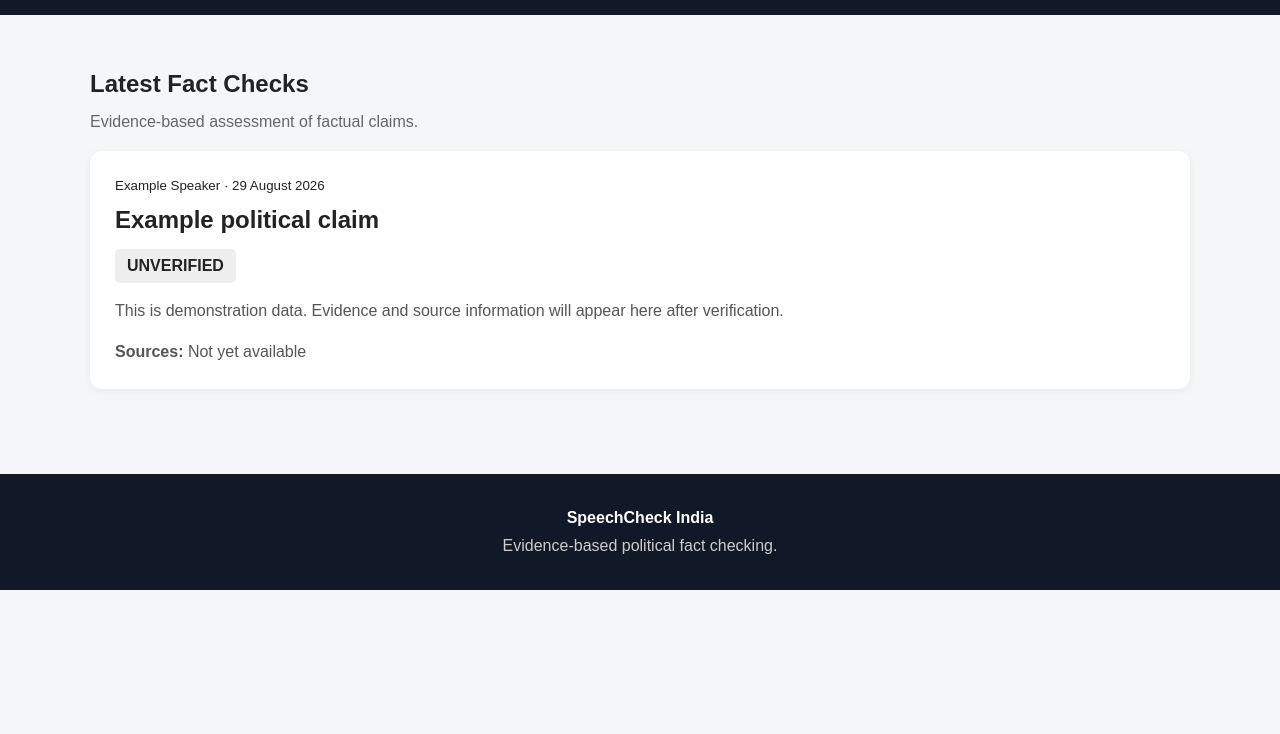
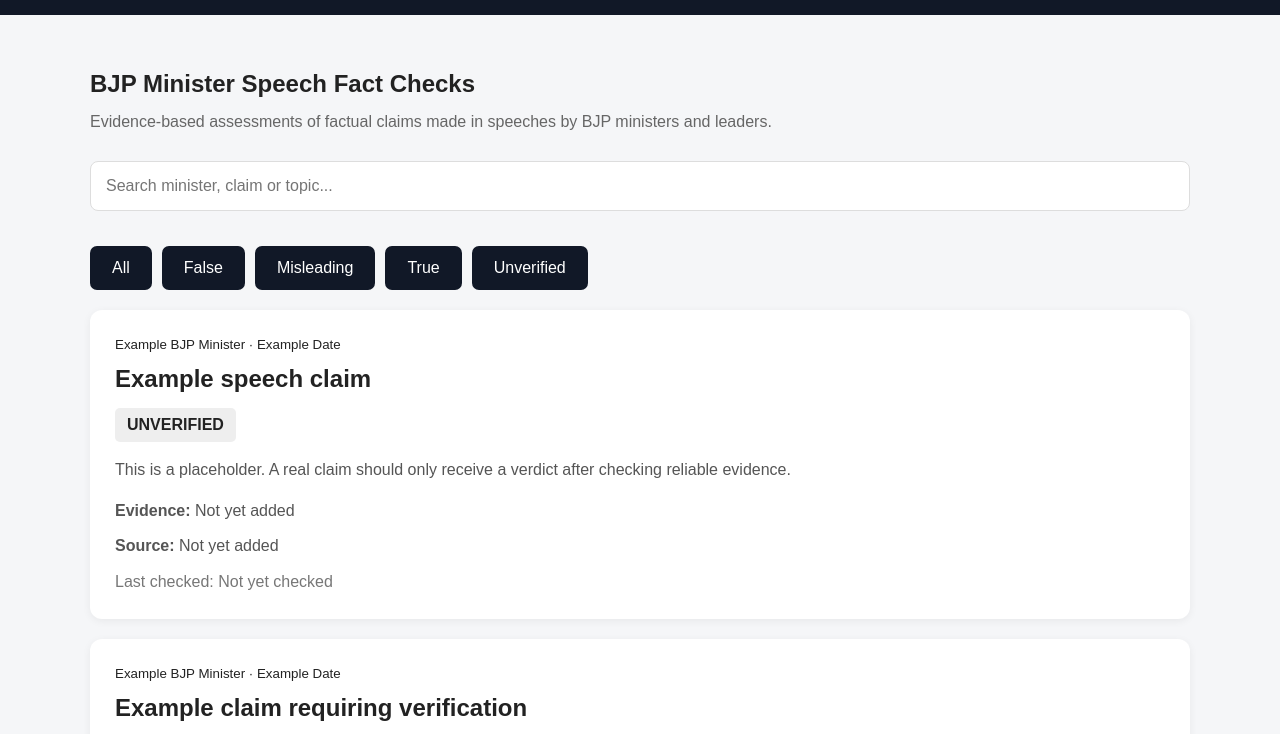
Before and after one commit to facts2378-hash/Bjp-political-speech-factcheck, a plain HTML site: page index.html in a window 1280 px wide. Both pictures are taken after a click on the button "Fact Checks". Shown: the part 53-787 px from the top of the page. Drawn offline with Linux system fonts and the light colour scheme.

Commit message:
Update index.html

```diff
--- a/index.html
+++ b/index.html
@@ -746,43 +746,101 @@
 
     <div class="container section">
 
-
         <div class="english">
 
-            <h1>Latest Fact Checks</h1>
+            <h1>BJP Minister Speech Fact Checks</h1>
 
             <p style="margin-top:15px;color:#666;">
-                Evidence-based assessment of factual claims.
+                Evidence-based assessments of factual claims
+                made in speeches by BJP ministers and leaders.
             </p>
 
         </div>
 
-
         <div class="hindi">
 
-            <h1>नवीनतम तथ्य-जांच</h1>
+            <h1>भाजपा नेताओं के भाषणों की तथ्य-जांच</h1>
 
             <p style="margin-top:15px;color:#666;">
+                भाजपा मंत्रियों और नेताओं के भाषणों में किए गए
                 तथ्यात्मक दावों का सबूत-आधारित मूल्यांकन।
             </p>
 
         </div>
 
 
+        <!-- SEARCH -->
 
-        <!-- CLAIM -->
-
-        <div class="claim">
+        <input
+            type="text"
+            id="factSearch"
+            placeholder="Search minister, claim or topic..."
+            onkeyup="searchFacts()"
+            style="
+                width:100%;
+                margin-top:30px;
+                padding:15px;
+                border:1px solid #ddd;
+                border-radius:8px;
+                font-size:16px;
+            "
+        >
 
 
-            <div class="english">
+        <!-- FILTERS -->
+
+        <div style="
+            display:flex;
+            gap:10px;
+            flex-wrap:wrap;
+            margin-top:20px;
+        ">
+
+            <button
+                class="main-button"
+                onclick="filterFacts('all')">
+                All
+            </button>
+
+            <button
+                class="main-button"
+                onclick="filterFacts('false')">
+                False
+            </button>
+
+            <button
+                class="main-button"
+                onclick="filterFacts('misleading')">
+                Misleading
+            </button>
+
+            <button
+                class="main-button"
+                onclick="filterFacts('true')">
+                True
+            </button>
+
+            <button
+                class="main-button"
+                onclick="filterFacts('unverified')">
+                Unverified
+            </button>
+
+        </div>
+
+
+        <!-- FACT CHECK 1 -->
+
+        <article
+            class="claim fact-item"
+            data-verdict="unverified">
 
             <small>
-                    Example Speaker · 29 August 2026
+                Example BJP Minister · Example Date
             </small>
 
             <h2 style="margin-top:12px;">
-                    Example political claim
+                Example speech claim
             </h2>
 
             <div class="rating">
@@ -790,54 +848,72 @@
             </div>
 
             <p>
-                    This is demonstration data.
-                    Evidence and source information will
-                    appear here after verification.
+                This is a placeholder. A real claim should
+                only receive a verdict after checking reliable
+                evidence.
             </p>
 
             <p style="margin-top:15px;">
-                    <strong>Sources:</strong>
-                    Not yet available
+                <strong>Evidence:</strong>
+                Not yet added
             </p>
 
-            </div>
+            <p style="margin-top:10px;">
+                <strong>Source:</strong>
+                Not yet added
+            </p>
+
+            <p style="margin-top:10px;color:#777;">
+                Last checked: Not yet checked
+            </p>
+
+        </article>
 
 
+        <!-- FACT CHECK 2 -->
 
-            <div class="hindi">
+        <article
+            class="claim fact-item"
+            data-verdict="false">
 
             <small>
-                    उदाहरण वक्ता · 29 अगस्त 2026
+                Example BJP Minister · Example Date
             </small>
 
             <h2 style="margin-top:12px;">
-                    उदाहरण राजनीतिक दावा
+                Example claim requiring verification
             </h2>
 
             <div class="rating">
-                    सत्यापित नहीं
+                FALSE
             </div>
 
             <p>
-                    यह उदाहरण डेटा है।
-                    सत्यापन के बाद सबूत और स्रोत
-                    की जानकारी यहां दिखाई जाएगी।
+                Demonstration only. Do not publish a real
+                person's claim as false unless reliable
+                evidence supports that assessment.
             </p>
 
             <p style="margin-top:15px;">
-                    <strong>स्रोत:</strong>
-                    अभी उपलब्ध नहीं
+                <strong>Evidence:</strong>
+                Example evidence
             </p>
 
-            </div>
+            <p style="margin-top:10px;">
+                <strong>Source:</strong>
+                Example source
+            </p>
+
+            <p style="margin-top:10px;color:#777;">
+                Last checked: Example Date
+            </p>
+
+        </article>
 
 
     </div>
 
-    </div>
-
 </section>
-
 
 
 <!-- ================= METHODOLOGY ================= -->
```
Lines whose indentation alone changed are shown as unchanged.
